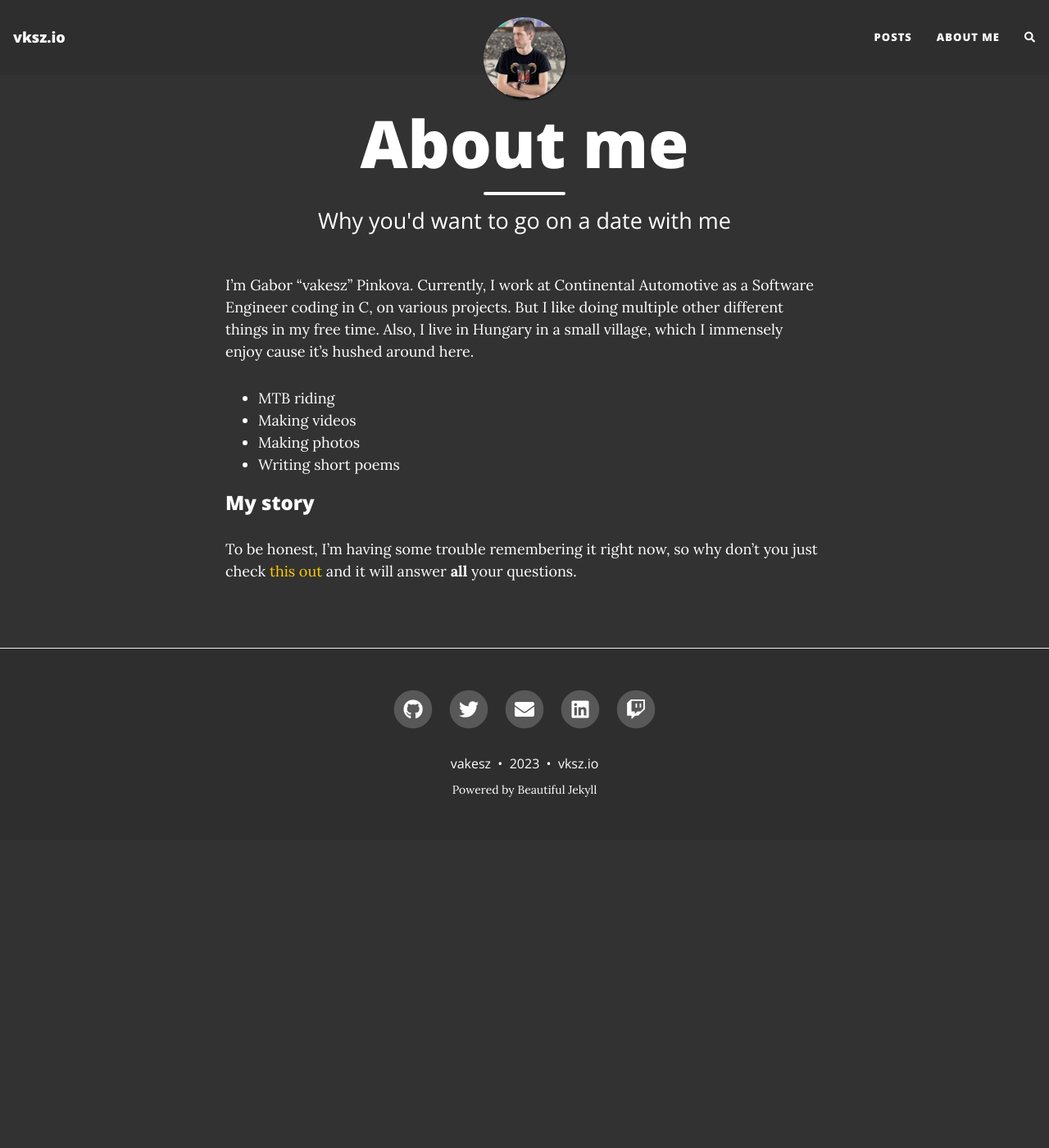
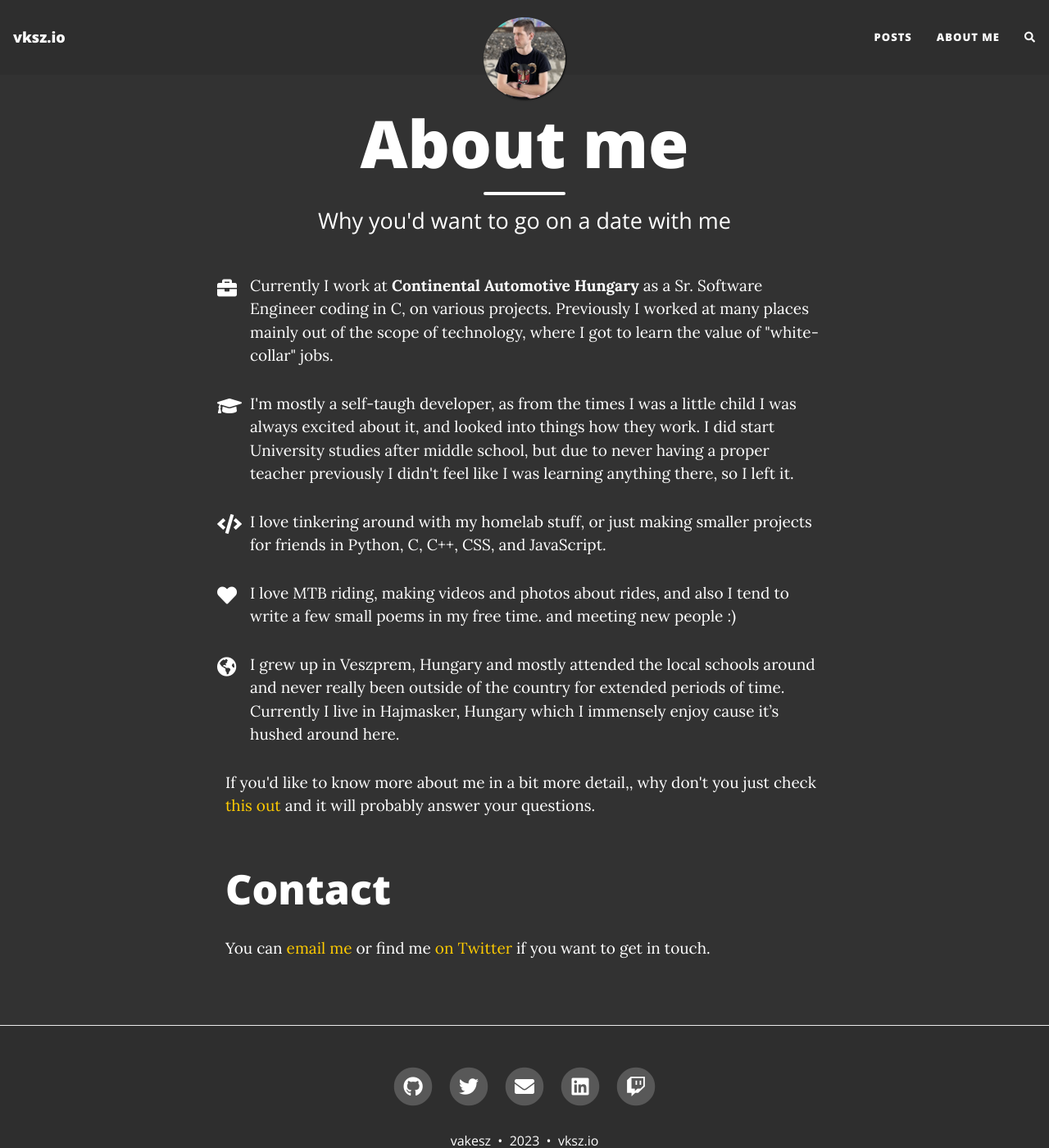
Before and after one commit to vakesz/vkszblog, a Jekyll site: the page built from aboutme.md, in a window 1280 px wide and 1400 px high. Shown: the whole window at 82% size. Built offline with Jekyll 4.4.1, drawn with Linux system fonts in a browser that asks for light colours; nearby versions of some CDN libraries; comment, search, counter and statistics services are not loaded.

Commit message:
Update about style & titles

```diff
--- a/aboutme.md
+++ b/aboutme.md
@@ -1,15 +1,46 @@
 ---
 layout: page
 title: About me
+share-title: "About Me | vksz.io"
 subtitle: Why you'd want to go on a date with me
+css: "/assets/css/aboutme.css"
 ---
 
-I’m Gabor "vakesz" Pinkova. Currently, I work at Continental Automotive as a Software Engineer coding in C, on various projects. But I like doing multiple other different things in my free time. Also, I live in Hungary in a small village, which I immensely enjoy cause it’s hushed around here.
- - MTB riding
- - Making videos
- - Making photos
- - Writing short poems
+<div id="aboutme-section">
 
-### My story
+<p class="about-text">
+<span class="fa fa-briefcase about-icon"></span>
+Currently I work at <strong>Continental Automotive Hungary</strong> as a Sr. Software Engineer coding in C, on various projects. Previously I worked at many places mainly out of the scope of technology, where I got to learn the value of "white-collar" jobs.
+</p>
 
-To be honest, I'm having some trouble remembering it right now, so why don't you just check [this out](../2022-12/Whos-vakesz/) and it will answer **all** your questions.
+<p class="about-text">
+<span class="fa fa-graduation-cap about-icon"></span>
+I'm mostly a self-taugh developer, as from the times I was a little child I was always excited about it, and looked into things how they work. I did start University studies after middle school, but due to never having a proper teacher previously I didn't feel like I was learning anything there, so I left it.
+</p>
+
+<p class="about-text">
+<span class="fa fa-code about-icon"></span>
+I love tinkering around with my homelab stuff, or just making smaller projects for friends in Python, C, C++, CSS, and JavaScript.
+</p>
+
+<p class="about-text">
+<span class="fa fa-heart about-icon"></span>
+I love MTB riding, making videos and photos about rides, and also I tend to write a few small poems in my free time.
+and meeting new people :)
+</p>
+
+<p class="about-text">
+<span class="fa fa-globe-americas about-icon"></span>
+I grew up in Veszprem, Hungary and mostly attended the local schools around and never really been outside of the country for extended periods of time. Currently I live in Hajmasker, Hungary which I immensely enjoy cause it’s hushed around here.
+</p>
+
+<p>If you'd like to know more about me in a bit more detail,, why don't you just check <a href="../2022-12/Whos-vakesz/">this out</a> and it will probably answer your questions.</p>
+
+</div>
+
+<div id="contactme-section">
+<h1 id="contact">Contact</h1>
+
+<p>You can <a href="mailto:hello@vksz.io?subject=Hello from vksz.io">email me</a> or find me <a href="https://twitter.com/vakeszqe">on Twitter</a> if you want to get in touch.</p>
+
+</div>
--- /dev/null
+++ b/assets/css/aboutme.css
@@ -0,0 +1,28 @@
+#aboutme-section {
+  font-size: 1.1875rem;
+}
+
+.about-text {
+  position: relative;
+  margin-left: 1.875rem;
+}
+
+.about-icon {
+  font-size: 1.5rem;
+  position: absolute;
+  left: -2.5rem;
+  margin-top: 0.3125rem;
+}
+
+#aboutme-section p:last-child {
+  margin-bottom: 0;
+}
+
+#contactme-section {
+  font-size: 1.1875rem;
+  margin-top: 3.75rem;
+}
+
+#contactme-section h1 {
+  font-size: 3.125rem;
+}
```
Also changed, not shown: _posts/2022-12-10-Whos-vakesz.md (+1 -0 lines), _posts/2023-02-08-Automotive-Hacking-and-Know-How.md (+1 -0 lines), _posts/2023-03-15-Dacia-RPM-Rampup-Anomaly.md (+1 -0 lines).
